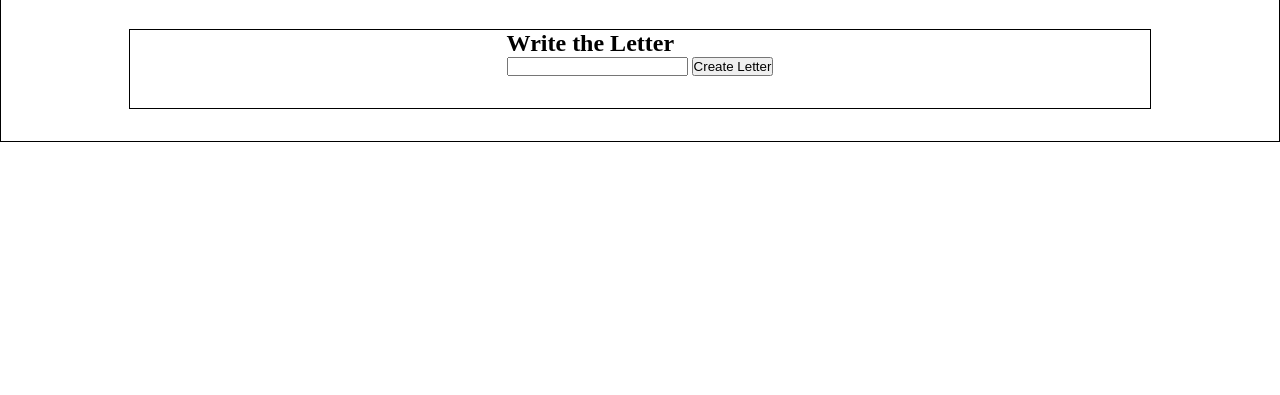
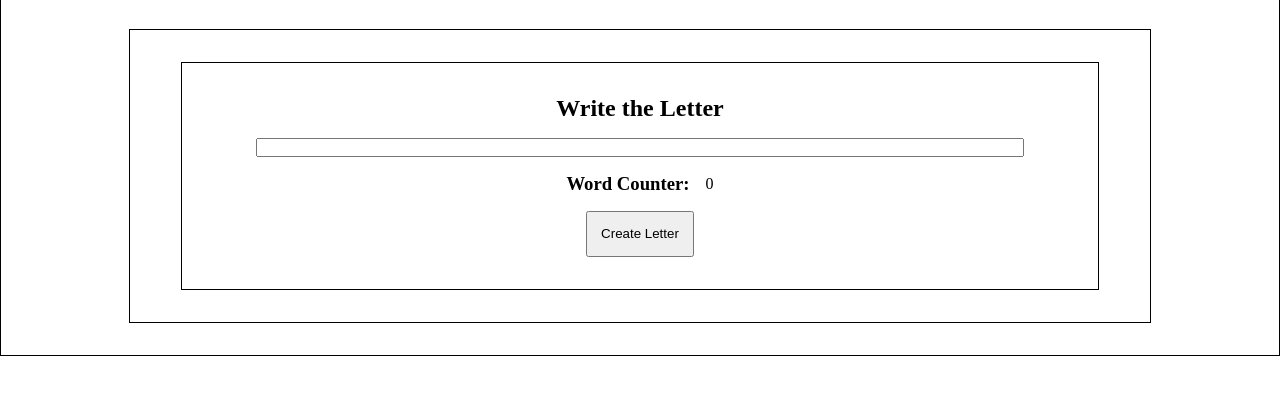
Before and after one commit to KennyKoyama/Mystery_Letter, a website: page index.html in a window 1280 px wide. Shown: the part 105-500 px from the top of the page. Drawn offline with Linux system fonts and the light colour scheme.

Commit message:
Create a word counter

```diff
--- a/index.html
+++ b/index.html
@@ -15,6 +15,10 @@
     <section id="text-input-container">
       <h2>Write the Letter</h2>
       <input type="text" name="carta-texto" id="carta-texto">
+      <section id="counter-container">
+        <h3>Word Counter:</h3>
+        <p id="carta-contador">0</p>
+      </section>
       <button id="criar-carta">Create Letter</button>
     </section>
     <section id="letter-container">
--- a/script.js
+++ b/script.js
@@ -1,6 +1,7 @@
 const textInput = document.querySelector('#carta-texto');
 const createButton = document.querySelector('#criar-carta');
 const letterContent = document.querySelector('#carta-gerada');
+const wordCounter = document.querySelector('#carta-contador');
 const styles = ['newspaper', 'magazine1', 'magazine2'];
 const sizes = ['medium', 'big', 'reallybig'];
 const rotates = ['rotateleft', 'rotateright'];
@@ -29,6 +30,7 @@ createButton.addEventListener('click', () => {
     newSpan.classList.add(randomStyle(), randomSize(), randomRotate(), randomSkew());
     appendSpan(newSpan);
   });
+  wordCounter.innerHTML = letterContent.childElementCount;
 });
 
 letterContent.addEventListener('click', (event) => {
--- a/style.css
+++ b/style.css
@@ -27,12 +27,39 @@ main {
   border: 1px solid black;
 }
 
+#text-input-container {
+  display: flex;
+  flex-direction: column;
+  align-items: center;
+  gap: 1em;
+  border: 1px solid;
+  padding: 2em;
+  width: 90%;
+  margin-top: 2em;
+}
+
+button {
+  width: fit-content;
+  padding: 1em;
+}
+
+#carta-texto {
+  width: 90%;
+}
+
 #letter-container > p {
   display: flex;
   flex-wrap: wrap;
   align-items: center;
   justify-content: center;
   gap: 1em;
+}
+
+#counter-container {
+  display: flex;
+  gap: 1em;
+  align-items: center;
+  justify-content: center;
 }
 
 .newspaper {
@@ -86,3 +113,7 @@ main {
 .skewright {
   transform: matrix(1, 0, -0.176327, 1, 0, 0);
 }
+
+h2 {
+  text-align: center;
+}
```
